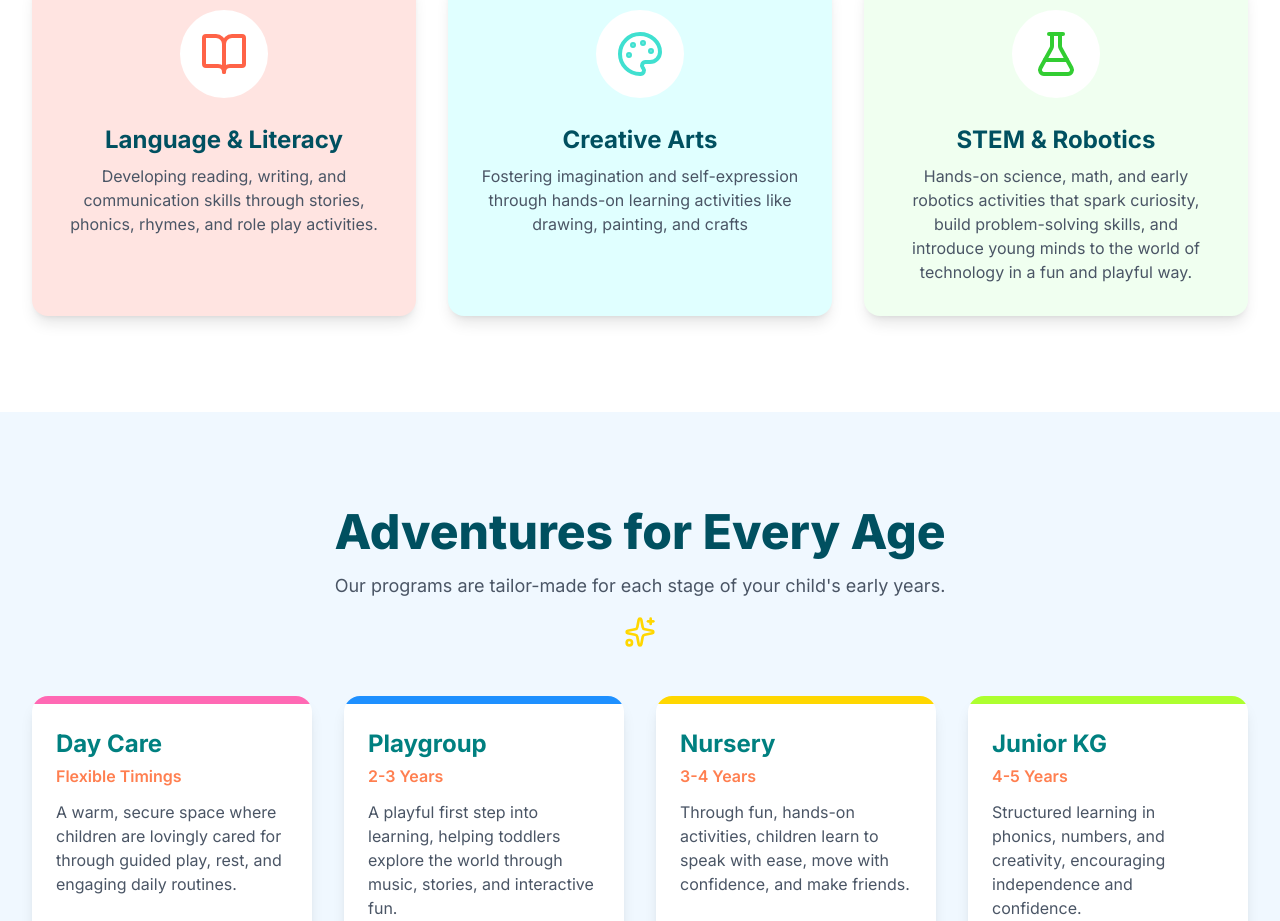
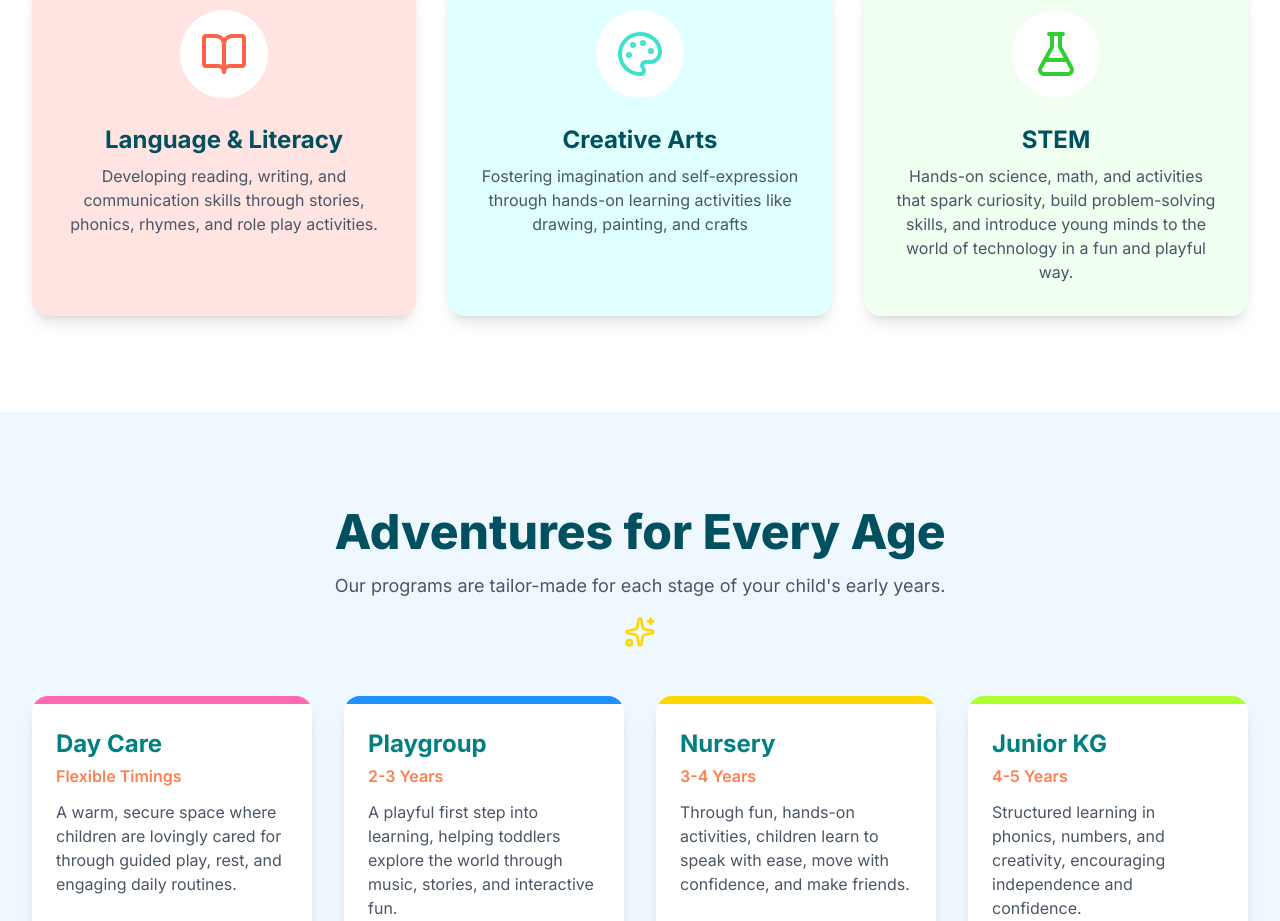
Before and after one commit to code-master-R/keiko_kids, a Next.js app: page / in a window 1280 px wide. Shown: the part 1860-2781 px from the top of the page. Built offline with nearby package versions, Linux system fonts and the light colour scheme.

Commit message:
curriculum

```diff
--- a/src/data/mockData.ts
+++ b/src/data/mockData.ts
@@ -89,7 +89,7 @@ export const mockData = {
     curriculumItems: [
         { icon: BookOpen, title: 'Language & Literacy', text: 'Developing reading, writing, and communication skills through stories, phonics, rhymes, and role play activities.' },
         { icon: Palette, title: 'Creative Arts', text: 'Fostering imagination and self-expression through hands-on learning activities like drawing, painting, and crafts' },
-        { icon: FlaskConical, title: 'STEM & Robotics', text: 'Hands-on science, math, and early robotics activities that spark curiosity, build problem-solving skills, and introduce young minds to the world of technology in a fun and playful way.' },
+        { icon: FlaskConical, title: 'STEM', text: 'Hands-on science, math, and activities that spark curiosity, build problem-solving skills, and introduce young minds to the world of technology in a fun and playful way.' },
     ],
     socialMedia: [
         { icon: '/images/facebook.png', link: 'https://www.facebook.com/people/Keiko-kids/61578728698763/', alt: 'facebook' },
```
